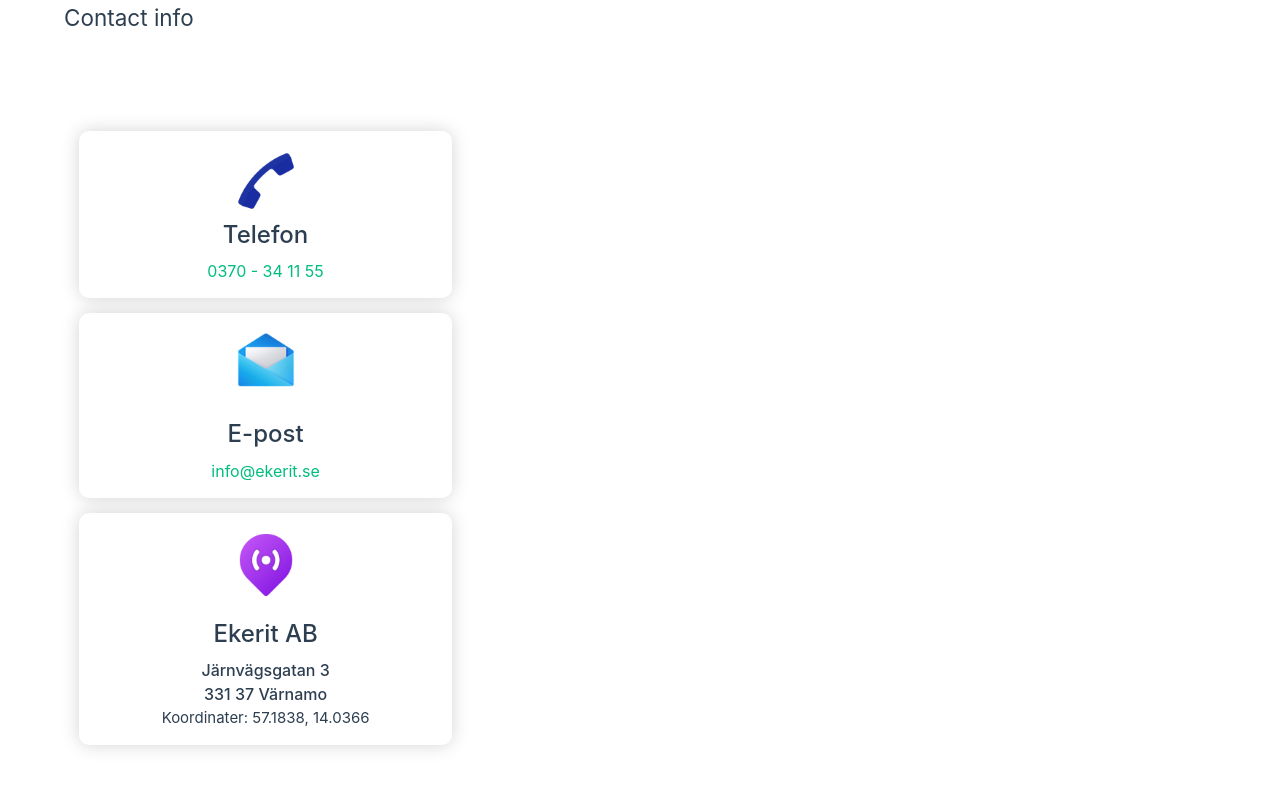
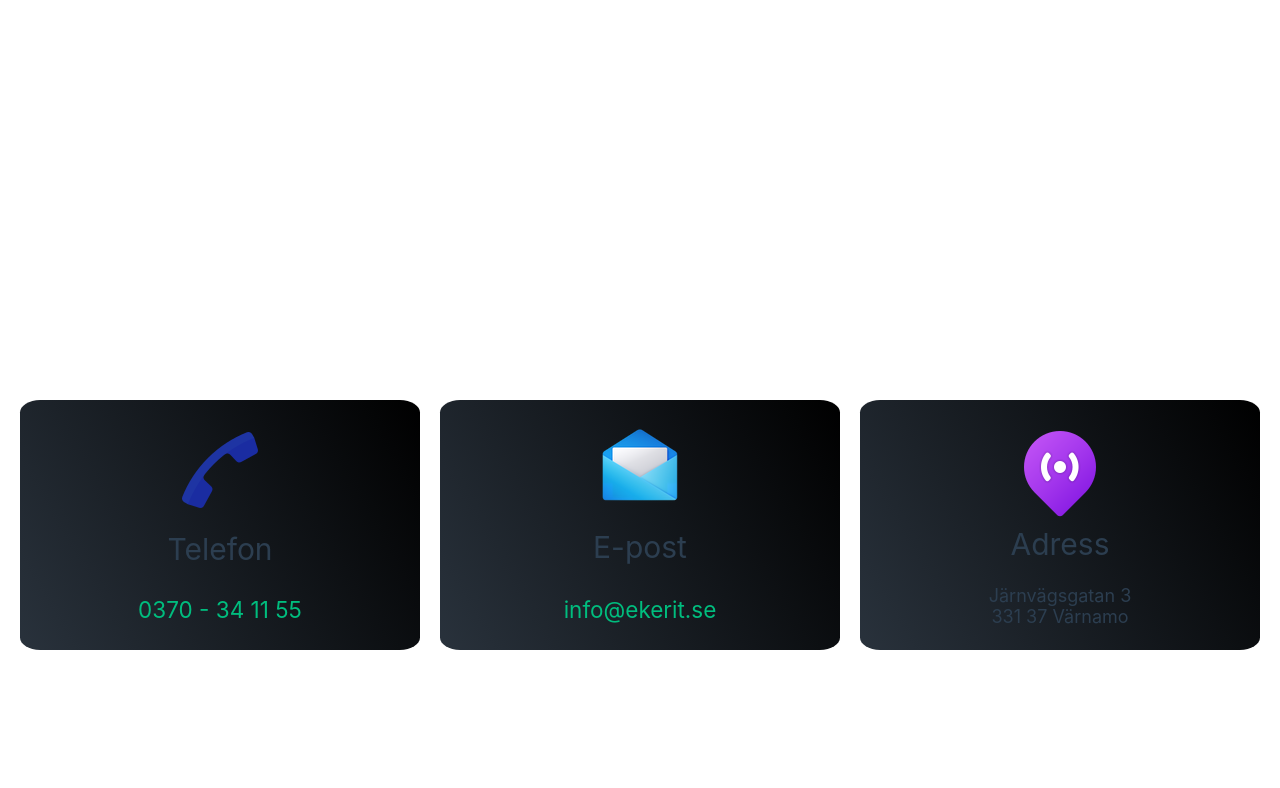
Before and after one commit to SultanYasin/ekeritab, a Vue app: page /contact in a window 1280 px wide. Shown: the top 788 px of the page. Built offline with nearby package versions, Linux system fonts and the light colour scheme.

Commit message:
finishing about page

```diff
--- a/src/assets/main.css
+++ b/src/assets/main.css
@@ -1,12 +1,15 @@
 @import './base.css';
 
 #app {
-  width: 100;
-  margin: 0 ;
+  width: 100vw;
+  height: 100vh;
+  margin: 0;
+  display: flex;
+  flex-direction: column;
+  align-items: center;
+  justify-content: center;
+}
 
-
-
-}
 
 a,
 .green {
--- a/src/views/Contact.vue
+++ b/src/views/Contact.vue
@@ -1,120 +1,27 @@
 <!-- <template>
   <section id="contact">
     <div class="contact container">
-        <div>
-          <h1 class="section-title">Contact <span>info</span></h1>
-        </div>
       <div class="contact-items">
         <div class="contact-item">
-            <img width="64" height="64" src="../assets/icons8-call-96.png" alt="phone" style="height: 70px; width: 70px; " />
+          <img
+            src="../assets/icons8-call-96.png"
+            alt="phone"
+            class="icon"
+          />
           <div class="contact-info">
             <h1>Telefon</h1>
             <h2><a href="tel:0370 - 34 11 55">0370 - 34 11 55</a></h2>
           </div>
         </div>
         <div class="contact-item">
-            <div class="icon"><img src="../assets/icons8-mail-94 (1).png" style="height: 70px; width: 70px; " /></div>
+          <img src="../assets/icons8-mail-94 (1).png" alt="email" class="icon" />
           <div class="contact-info">
             <h1>E-post</h1>
-              <h2> <a href="mailto:info@ekerit.se">info@ekerit.se</a> </h2>
+            <h2><a href="mailto:info@ekerit.se">info@ekerit.se</a></h2>
           </div>
         </div>
         <div class="contact-item">
-            <div class="icon"><img src="../assets/icons8-region-96.png" style="height: 70px; width: 70px; " /></div>
-            <div class="contact-info">
-              <h1>Ekerit AB</h1>
-              <h2>Järnvägsgatan 3</h2>
-              <h2>331 37 Värnamo</h2>
-              <p>Koordinater: 57.1838, 14.0366 </p>
-            </div>
-          </div>
-        </div>
-      </div>
-    </section>
-  </template>
-
-  <script>
-  export default {};
-  </script>
-
-  <style scoped>
-  #contact .contact {
-    display: grid;
-    flex-direction: row;
-    max-width: 1200px;
-    margin: 0 auto;
-    width: 90%;
-  }
-  #contact .contact-items {
-    display: flex; /* Updated: Use flex display */
-    justify-content: space-between; /* Updated: Distribute items evenly */
-    width: 100%;
-  }
-  #contact .contact-item {
-    width: 30%;
-    padding: 20px;
-    text-align: center;
-    border-radius: 10px;
-    padding: 30px;
-    margin: 30px;
-    display: flex;
-    justify-content: center;
-    align-items: center;
-    flex-direction: column;
-    box-shadow: 0px 0px 18px 0 #0000002c;
-    transition: 0.3s ease box-shadow;
-  }
-  #contact .contact-item:hover {
-    box-shadow: 0px 0px 5px 0 #0000002c;
-  }
-  #contact .icon {
-    width: 70px;
-    margin: 0 auto;
-    margin-bottom: 10px;
-  }
-  #contact .contact-info h1 {
-    font-size: 2.5rem;
-    font-weight: 500;
-    margin-bottom: 5px;
-  }
-  #contact .contact-info h2 {
-    font-size: 1.3rem;
-    line-height: 2rem;
-    font-weight: 500;
-  }
-
-  /* Media Query For Small and Medium Screens */
-  @media only screen and (max-width: 767px) {
-    #contact .contact-item {
-      width: 100%;
-    }
-  }
-  </style>
-   -->
-
-   <template>
-    <section id="contact">
-      <div class="contact container">
-        <div>
-          <h1 class="section-title">Contact <span>info</span></h1>
-        </div>
-        <div class="contact-items">
-          <div class="contact-item">
-            <img width="64" height="64" src="../assets/icons8-call-96.png" alt="phone" style="height: 70px; width: 70px; " />
-            <div class="contact-info">
-              <h1>Telefon</h1>
-              <h2><a href="tel:0370 - 34 11 55">0370 - 34 11 55</a></h2>
-            </div>
-          </div>
-          <div class="contact-item">
-            <div class="icon"><img src="../assets/icons8-mail-94 (1).png" style="height: 70px; width: 70px; " /></div>
-            <div class="contact-info">
-              <h1>E-post</h1>
-              <h2> <a href="mailto:info@ekerit.se">info@ekerit.se</a> </h2>
-            </div>
-          </div>
-          <div class="contact-item">
-            <div class="icon"><img src="../assets/icons8-region-96.png" style="height: 70px; width: 70px; " /></div>
+          <img src="../assets/icons8-region-96.png" alt="location" class="icon" />
           <div class="contact-info">
             <h1>Ekerit AB</h1>
             <h2>Järnvägsgatan 3</h2>
@@ -122,81 +29,99 @@
             <p>Koordinater: 57.1838, 14.0366</p>
           </div>
         </div>
+      </div>
+    </div>
+  </section>
+</template>
+ -->
+<template>
+  <div class="container">
+  <div class="card">
+    <div class="header">
+      <div class="icon-container" >
+        <img src="../assets/icons8-call-96.png" alt="phone" class="icon"/>
+      </div>
+      <h1 class="head" >Telefon</h1>
+    </div>
+    <div class="txt"><h2><a href="tel:0370 - 34 11 55">0370 - 34 11 55</a></h2></div>
+  </div>
+  <div class="card">
+    <div class="header">
+      <div class="icon-container" >
+        <img src="../assets/icons8-mail-94 (1).png" alt="email" class="icon" />
+      </div>
+          <h1 class="head">E-post</h1>
+    </div>
+    <h2><a href="mailto:info@ekerit.se">info@ekerit.se</a></h2>
+  </div>
+  <div class="card">
+    <div class="header">
+      <div class="icon-container" >
+        <img src="../assets/icons8-region-96.png" alt="location" class="icon" />
+      </div>
+      <h2 class="adress head">Adress</h2>
+      <h4></h4>
 
     </div>
+    <div class="address-txt"><h4>Järnvägsgatan 3 <br> 331 37 Värnamo</h4></div>
   </div>
-      <div class="form"></div>
-    </section>
+</div>
+
 </template>
-
-  <script>
-  export default {};
-  </script>
 
 <style scoped>
 
-  .form{
-    background: #623a3a;
-  }
-  #contact .contact {
-    display: grid;
-    flex-direction: row;
-    max-width: 1200px;
-    margin: 0 auto;
-    width: 90%;
+.container{
+  display: flex;
+  gap: 20px;
+  text-align: center;
+  height: 100vh;
 }
 
-  #contact .contact-items {
+.card{
+  width: 400px;
+  height: 250px;
 
-    grid-template-columns: repeat(auto-fit, minmax(200px, 1fr));
-    gap: 20px;
-    margin-top: 10vh;
-    background-color: inherit;
-    width: 35%;
+  border-radius: 5%;
+  padding: 1%;
+  display: grid;
+  place-items: center;
+  background-image: linear-gradient(60deg, #29323c 0%, #000000 100%);
+
+
+}
+.adress{
+  font: 30px inter;
+}
+.address-txt{
+  margin-bottom: 0;
+  padding-bottom: 0;
+  font: 18px inter;
+}
+.card:hover{
+  border: 3px solid rgb(6, 6, 119);
+  transition: all 1s ease-in;
 }
 
-  #contact .contact-item {
-    /* width: 30%; */ /* Remove this line */
-    padding: 20px;
-    text-align: center;
-    border-radius: 10px;
-    padding: 15px; /* Reduced padding */
-    margin: 15px; /* Reduced margin */
-    display: flex;
-    justify-content: center;
-    align-items: center;
-    flex-direction: column;
-    box-shadow: 0px 0px 18px 0 #0000002c;
-    transition: 0.3s ease box-shadow;
+.header{
+align-self: center;
+justify-self: center;
 }
 
-  #contact .contact-item:hover {
-    box-shadow: 0px 0px 5px 0 #0000002c;
+
+@media only screen and (max-width: 768px) {
+  .container{
+    display: grid;
+    grid-gap: 20px;
+    text-align: center;
   }
-
-  #contact .icon {
-    width: 70px;
-    margin: 0 auto;
-    margin-bottom: 10px;
-  }
-
-  #contact .contact-info h1 {
-    font-size: 1.5rem; /* Reduced font size */
-    font-weight: 500;
-    margin-bottom: 5px;
-  }
-
-  #contact .contact-info h2 {
-    font-size: 1rem; /* Reduced font size */
-    line-height: 1.5rem; /* Reduced line height */
-    font-weight: 500;
-  }
-
-  /* Media Query For Small and Medium Screens */
-  @media only screen and (max-width: 767px) {
-    #contact .contact-item {
-      width: 100%;
+  .card{
+    width: 280px;
+    height: 200px;
+    margin: auto auto;
   }
 }
 
+
+
 </style>
--- a/src/views/Home.vue
+++ b/src/views/Home.vue
@@ -1,5 +1,6 @@
 <template>
   <div class="body">
+
 
     <div class="hero">
       <div class="brand">
@@ -25,6 +26,7 @@
     <div class="Btn">
       <button>See What we can offer you</button>
     </div>
+    <div class="view2" >xx</div>
   </div>
 </template>
 
@@ -38,17 +40,30 @@
   justify-content: center;
   align-items: center;
   min-height: 100vh;
+  min-width: 100vw;
   background: #000;
   margin-right: 0;
 }
-
+.viwe2{
+  background-color: #fff;
+  width: 200px;
+  height: 100vh;
+}
 .Btn {
   margin: 0 12vw;
   width: 25vw;
   height: 40px;
   border: none;
   border-radius: 10px;
-  background: linear-gradient(to right,#77530a,#ffd277,#77530a,#77530a,#ffd277,#77530a);
+  background: linear-gradient(
+    to right,
+    #77530a,
+    #ffd277,
+    #77530a,
+    #77530a,
+    #ffd277,
+    #77530a
+  );
   background-size: 250%;
   background-position: left;
   color: #ffd277;
@@ -90,7 +105,6 @@
   transform: scale(0.95);
 }
 
-
 .wrapper {
   display: flex;
   width: 65vw;
@@ -98,49 +112,49 @@
 
   background: #000;
 }
-.hero{
+.hero {
   font-size: 2rem;
   margin: 20vh 12vw 0 12vw;
-    background-color: #000;
 }
 .brand {
   font-size: 3rem;
   text-transform: uppercase;
   color: silver;
   align-items: center;
+  width: fit-content;
 }
 .it {
-  color: red;
+  color: rgb(199, 116, 116);
   padding-left: 6px;
   font-weight: 700;
 }
 
-  .headline h2{
+.headline h2 {
   display: inline-block;
   margin: 0;
   font-size: 2rem;
-    background: #000;
   width: fit-content;
+  color: silver;
 }
 
 .wrapper .first-text {
-  font-size: 60px;
-  color: #fff;
+  font-size: 3rem;
+  color: silver;
 }
 
 .wrapper .sec-texts {
-  height: 90px;
-  line-height: 90px;
+  height: 85px;
+  line-height: 88px;
   overflow: hidden;
 }
 
 .sec-texts li {
   position: relative;
   top: 0;
-  font-size: 60px;
-  color: #0ef;
+  font-size: 3rem;
+  color: whitesmoke;
   list-style: none;
-  text-shadow: 0 0 10px #0ef;
+  text-shadow: 0 0 10px rgb(0, 2, 14);
   animation: slide 12s steps(4) infinite, colorful 6s infinite;
 }
 
```
Lines whose indentation alone changed are shown as unchanged.
